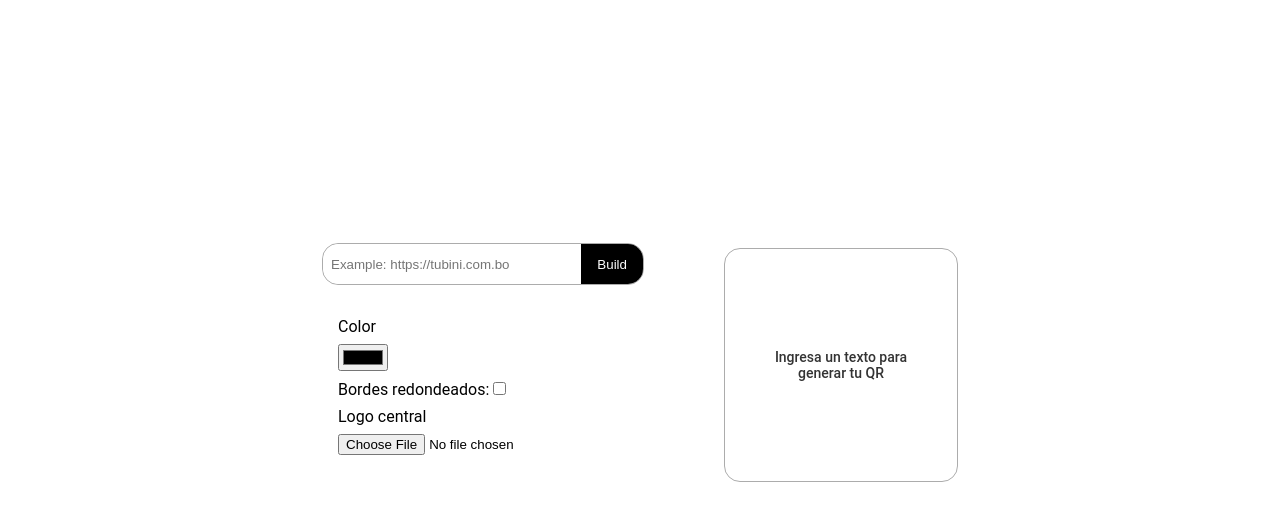
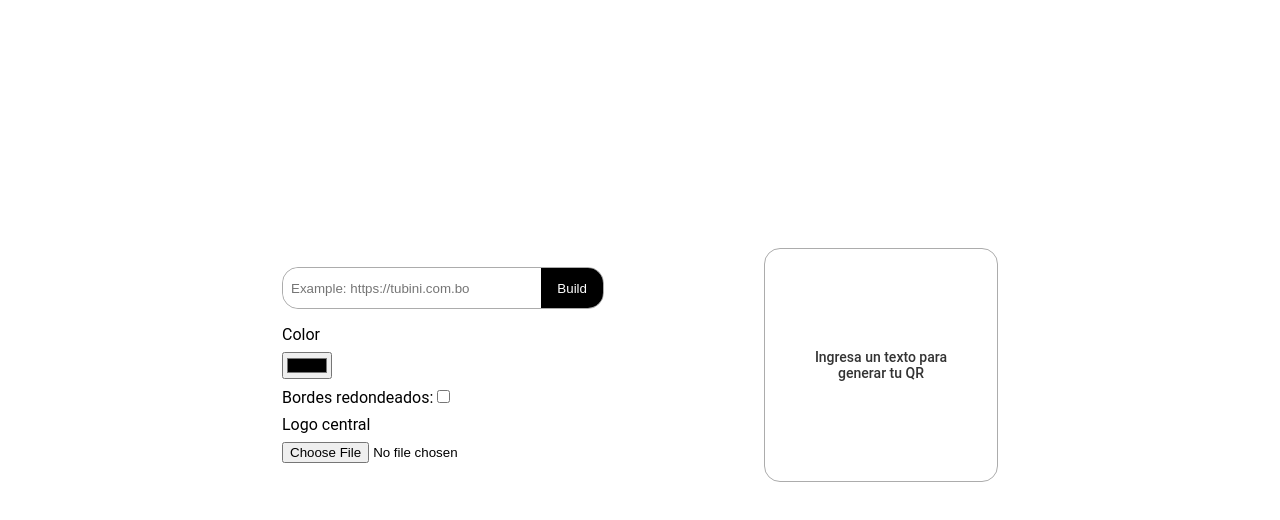
Before and after one commit to diegodev-01/qr-builder, an Astro site: page / in a window 1280 px wide. Shown: the part 68-588 px from the top of the page. Built offline with nearby package versions, Linux system fonts and the light colour scheme; Astro itself is replaced by a stand-in of ours.

Commit message:
Add: some style fixes

```diff
--- a/src/components/qr-manager/qr-builder.module.css
+++ b/src/components/qr-manager/qr-builder.module.css
@@ -2,10 +2,16 @@
   display: flex;
   align-items: center;
   justify-content: center;
-  gap: 5rem;
+  gap: 10rem;
   padding: 1rem;
   flex: 1;
   box-sizing: border-box;
+}
+
+.controls {
+  display: flex;
+  flex-direction: column;
+  gap: 1rem;
 }
 
 .form {
@@ -48,6 +54,4 @@
 .customization {
   display: grid;
   gap: 0.5rem;
-  margin: 1rem 0;
-  padding: 1rem;
 }
--- a/src/components/qr-manager/qr-builder.tsx
+++ b/src/components/qr-manager/qr-builder.tsx
@@ -20,7 +20,7 @@ export function QrBuilder({ initialText = "" }: { initialText?: string }) {
 
   return (
     <div className={styles.container}>
-      <span>
+      <span className={styles.controls}>
         <form
           className={styles.form}
           onSubmit={(e) => {
@@ -61,7 +61,7 @@ export function QrBuilder({ initialText = "" }: { initialText?: string }) {
               type="checkbox"
               checked={customization.cornerRadius > 0}
               onChange={(e) =>
-                updateCustomization("cornerRadius", e.target.checked ? 0.25 : 0)
+                updateCustomization("cornerRadius", e.target.checked ? 1000 : 0)
               }
             />
           </article>
```
